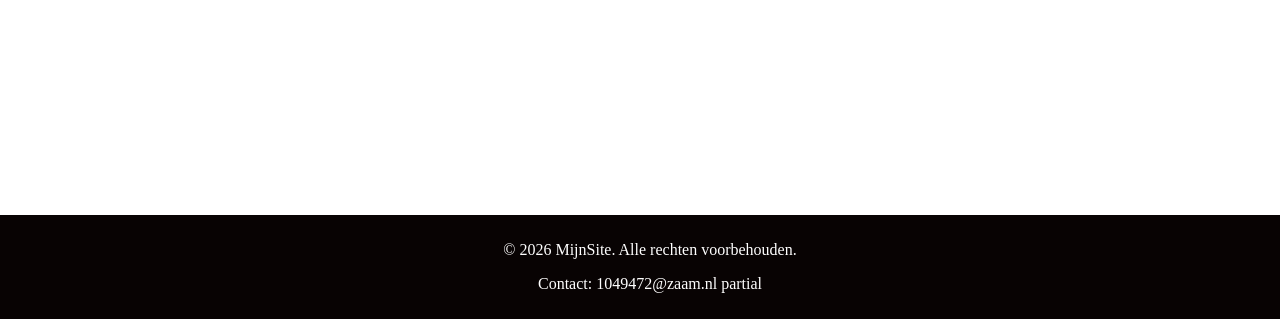
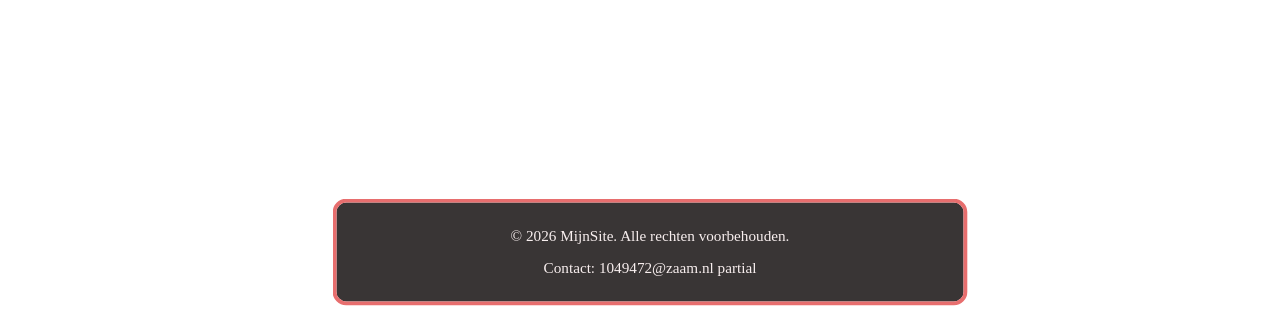
Before and after one commit to deany1014/website_dean_mvi, a plain HTML site: page index.html in a window 1280 px wide. Shown: the part 481-800 px from the top of the page. Drawn offline with Linux system fonts and the light colour scheme; a web font is replaced by a local one.

Commit message:
Header stijl gekopieerd naar footer

```diff
--- a/styles.css
+++ b/styles.css
@@ -182,10 +182,29 @@ nav .logo img:hover {
 
 .footer {
     background-color: var(--background);
-    color: white;
+    color: var(--text);
     text-align: center;
     padding: 10px;
     position: fixed;
-    bottom: 0;
-    width: 100%;
+
+    outline: 4px solid var(--accent);
+    border-radius: 10px;
+    bottom: 15px;
+    width: 50%;
+    left: 25%;
+
+    opacity: 0.8;
+    transition: all 0.3s ease-in-out;
+    transform: scale(0.95);
 }
+
+.footer:hover {
+    opacity: 1;
+    transition: all 0.3s ease-in-out;
+    transform: scale(1);
+
+    /* https://cssbud.com/css-generator/css-glow-generator/ */
+    -webkit-box-shadow:0px 0px 120px 15px rgba(226,58,74,0.9);
+    -moz-box-shadow: 0px 0px 120px 15px rgba(226,58,74,0.9);
+    box-shadow: 0px 0px 120px 15px rgba(226,58,74,0.9);
+}
```
